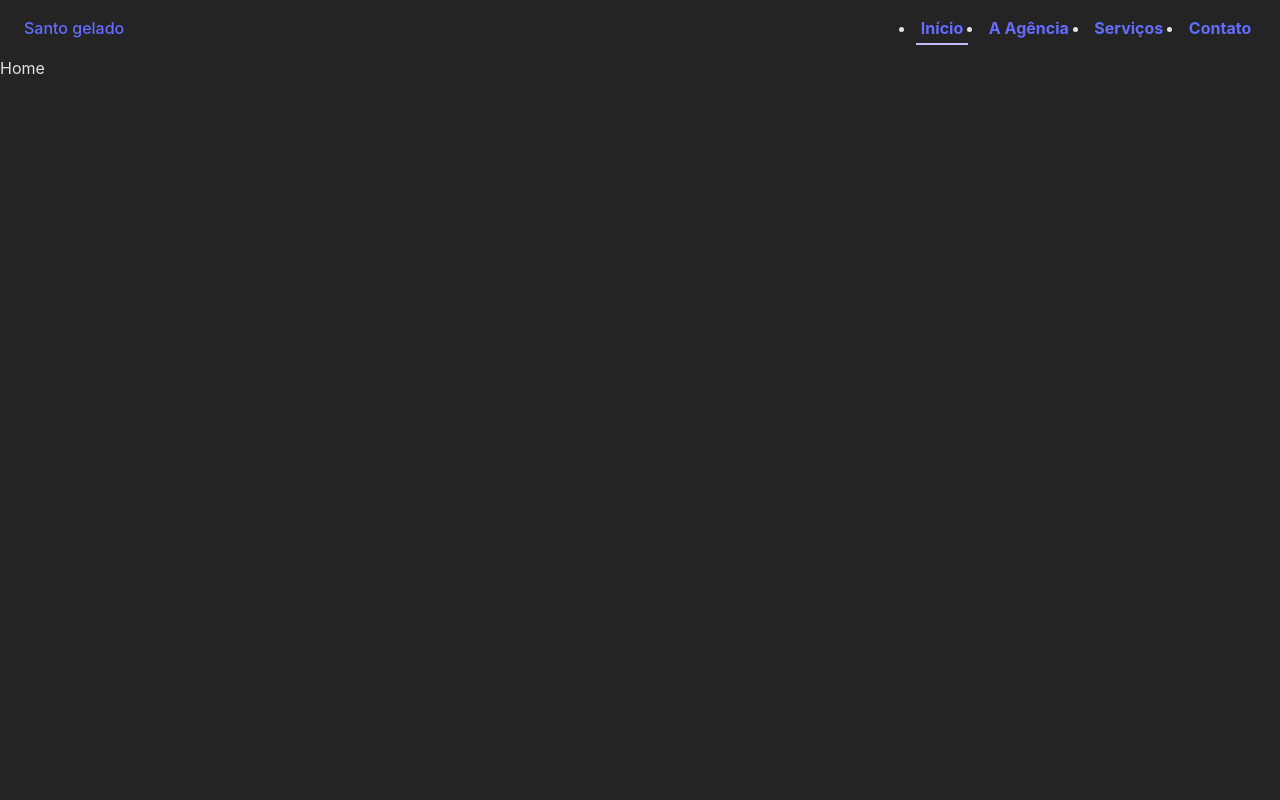
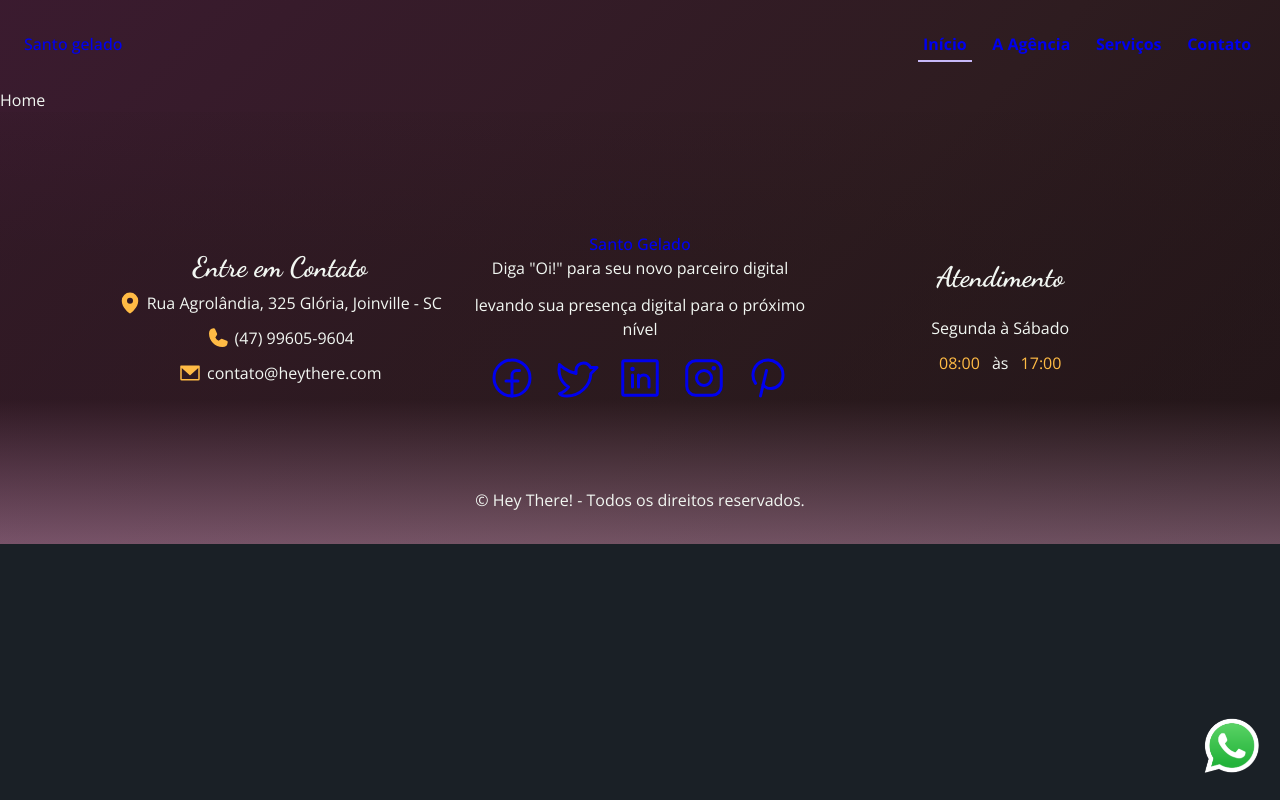
Before and after one commit to ribeirojer/santogelado, a React (Vite) app: page / in a window 1280 px wide. Built offline with nearby package versions, Linux system fonts and the light colour scheme.

Commit message:
create whatsapp logo

```diff
--- a/src/App.tsx
+++ b/src/App.tsx
@@ -1,15 +1,80 @@
-import { useState } from "react";
+import whats from "../src/assets/WhatsApp.png";
 import { Outlet } from "react-router-dom";
+import Footer from "./components/Footer";
 import Header from "./components/Header";
+import styled from "styled-components";
+
+const Wrapper = styled.div`
+  background: linear-gradient(-45deg, #050404, #2e1c20, #4a1942, #893168);
+  background-size: 400% 400%;
+  animation: backgroundTransition 8s ease-in-out infinite;
+
+  .whats {
+    position: fixed;
+    right: 1rem;
+    bottom: 1rem;
+    .logo {
+      width: 4rem;
+      animation-name: pulse;
+      animation-duration: 2s;
+      animation-iteration-count: infinite;
+      transform-origin: center bottom;
+    }
+  }
+
+  @keyframes backgroundTransition {
+    0% {
+      background-position: 0% 80%;
+    }
+    50% {
+      background-position: 80% 100%;
+    }
+    100% {
+      background-position: 0% 90%;
+    }
+  }
+
+  @keyframes pulse {
+    0% {
+      transform: scale(1);
+    }
+    10% {
+      transform: rotate(-3deg) scale(0.98);
+    }
+    20% {
+      transform: rotate(3deg) scale(1.02);
+    }
+    30% {
+      transform: rotate(-3deg) scale(1);
+    }
+    40% {
+      transform: rotate(3deg) scale(1);
+    }
+    50% {
+      transform: rotate(0deg) scale(1);
+    }
+    100% {
+      transform: scale(1);
+    }
+  }
+`;
 
 function App() {
-  const [count, setCount] = useState(0);
 
   return (
-    <>
+    <Wrapper>
       <Header></Header>
       <Outlet></Outlet>
-    </>
+      <a
+        target="_blank"
+        rel="external"
+        className="whats"
+        href="https://api.whatsapp.com/send?phone=5547996059604&amp;text=Olá,%20tudo%20bem?"
+      >
+        <img src={whats} className="logo" />
+      </a>
+      <Footer></Footer>
+    </Wrapper>
   );
 }
 
--- a/src/components/Footer/index.tsx
+++ b/src/components/Footer/index.tsx
@@ -9,7 +9,7 @@ import {
   TwitterLogo,
 } from "phosphor-react";
 import { Link } from "react-router-dom";
-import logo from "../../assets/logo-removebg-preview.png";
+//import logo from "../../assets/logo-removebg-preview.png";
 import { Wrapper } from "./Styled";
 
 type Props = {};
@@ -32,8 +32,10 @@ const Footer = (props: Props) => {
           </p>
         </div>
         <div className="company">
-          <Link to={"/"}>
-            <img src={logo} alt="logo" />
+          <Link to={"/"}>Santo Gelado
+            {
+              //<img src={logo} alt="logo" />
+            }
           </Link>
           <p>Diga "Oi!" para seu novo parceiro digital</p>
           <p>levando sua presença digital para o próximo nível</p>
--- a/src/index.css
+++ b/src/index.css
@@ -1,28 +1,56 @@
+@import url("https://fonts.googleapis.com/css2?family=Dancing+Script:wght@400;500;700&family=Open+Sans:wght@300;400;500;700&display=swap");
+
+* {
+  padding: 0;
+  margin: 0;
+  box-sizing: border-box;
+  line-height: 24px;
+}
+
 :root {
-  font-family: Inter, system-ui, Avenir, Helvetica, Arial, sans-serif;
-  line-height: 1.5;
+  font-family: "Open Sans", Helvetica, Arial, sans-serif;
+  font-size: 16px;
   font-weight: 400;
-
-  color-scheme: light dark;
-  color: rgba(255, 255, 255, 0.87);
-  background-color: #242424;
 
   font-synthesis: none;
   text-rendering: optimizeLegibility;
   -webkit-font-smoothing: antialiased;
   -moz-osx-font-smoothing: grayscale;
-  -webkit-text-size-adjust: 100%;
+
+  --cor-A: #1a2026;
+  --cor-B: #FFBB45;
+  --cor-C: #f2f7f2;
+  --cor-D: #6DC8C2;
+  --cor-E: #C7B8F8;
+  --cor-F: #FFC1EB;
 }
-* {
-  margin: 0;
-  padding: 0;
-  box-sizing: border-box;
+body {
+  color: var(--cor-C);
+  background-color: var(--cor-A);
+}
+h1 {
+  font-family: "Dancing Script";
+  font-size: 3rem !important;
+  line-height: 3.6rem !important;
+  font-weight: 700 !important;
+}
+h2 {
+  font-family: "Dancing Script";
+  font-size: 2rem !important;
+  line-height: 2.4rem !important;
+  font-weight: 700 !important;
+}
+h3 {
+  font-size: 28px;
+  font-family: "Dancing Script";
+  font-weight: 700 !important;
+}
+ul {
+  display: flex;
+  list-style-type: none;
+  margin: 1rem 0;
 }
 a {
+  text-decoration: none;
   font-weight: 500;
-  color: #646cff;
-  text-decoration: none;
 }
-a:hover {
-  color: #535bf2;
-}
```
Also changed, not shown: src/components/Button.tsx (added, +46 -0 lines), src/components/Input.tsx (added, +58 -0 lines), src/assets/WhatsApp.png (added).
